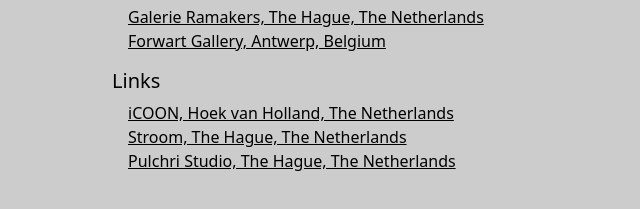
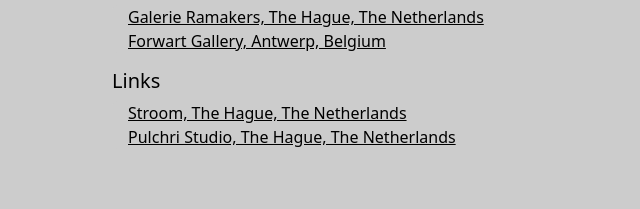
Before and after one commit to Leon2Ark/YumikoYoneda, a plain HTML site: page html/contact.html in a window 1280 px wide. Shown: the part 211-420 px from the top of the page, without its empty margins (255-895 px from the left). Drawn offline with nearby package versions, Linux system fonts and the light colour scheme.

Commit message:
Add files via upload

```diff
--- a/html/contact.html
+++ b/html/contact.html
@@ -142,8 +142,8 @@ crossorigin="anonymous">
 </div>
 <div>
      <ul class="list-group">
-      <!-- <li class="list-group-item"><a href="https://forwart.co/" target="_blank">Forwart Gallery, Antwerp, Belgium</a></li> -->
-      <li class="list-group-item"><a href="https://www.icoonhvh.nl/" target="_blank">iCOON, Hoek van Holland, The Netherlands</a></li>
+      <!-- <li class="list-group-item"><a href="https://forwart.co/" target="_blank">Forwart Gallery, Antwerp, Belgium</a></li>
+      <li class="list-group-item"><a href="https://www.icoonhvh.nl/" target="_blank">iCOON, Hoek van Holland, The Netherlands</a></li>-->
       <li class="list-group-item"><a href="https://www.haagsekunstenaars.nl/cv/799/Yumiko+Yoneda" target="_blank">Stroom, The Hague, The Netherlands</a></li>
       <li class="list-group-item"><a href="https://www.pulchri.nl/nl/kunstenaars/yumiko-yoneda/" target="_blank">Pulchri Studio, The Hague, The Netherlands</a></li>
       <!--<li class="list-group-item"><a href="https://loudos.gr/project/loudos-contemporary/" target="_blank">Loudos Contemporary Art Collection, Corfu, Greece</a></li>-->
```
